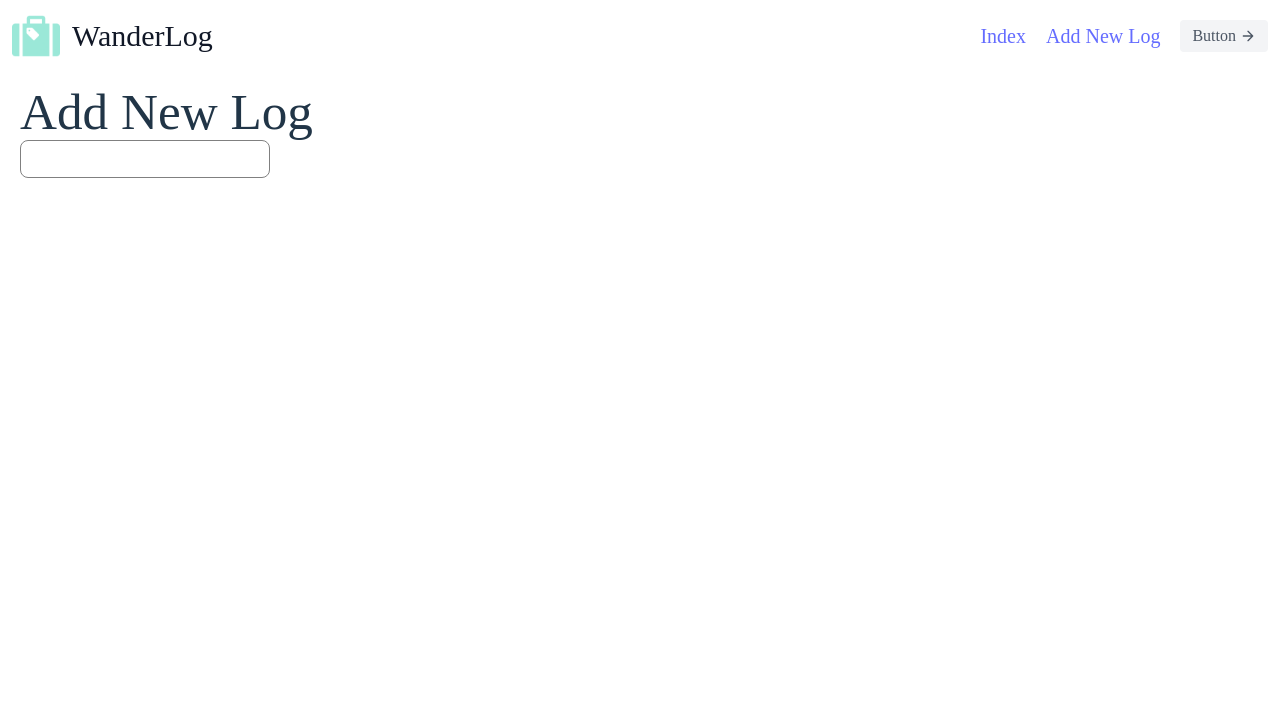
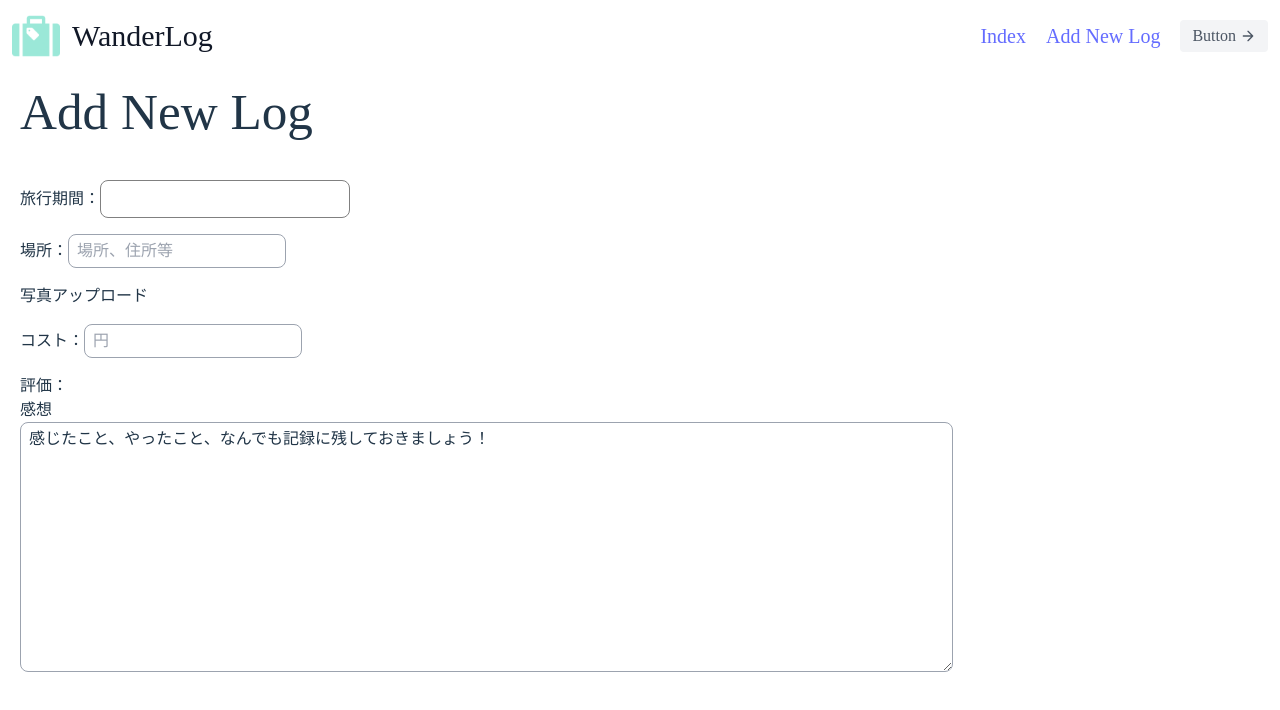
Before and after one commit to arki-s/WanderLog, a React (Vite) app: page /create in a window 1280 px wide. Shown: the top 710 px of the page. Built offline with nearby package versions, Linux system fonts and the light colour scheme; a web font is replaced by a local one.

Commit message:
added labels to the create page

```diff
--- a/src/components/Create.tsx
+++ b/src/components/Create.tsx
@@ -17,7 +17,9 @@ const Create = () => {
     <div className='relative h-screen pt-16'>
       <div className='m-5'>
         <h1>Add New Log</h1>
-        <div>
+        <div className="pt-10">
+          <div className="pb-4">
+            <label>旅行期間：
               <DatePicker
                 selectsRange={true}
                 startDate={startDate}
@@ -32,6 +34,42 @@ const Create = () => {
                 isClearable={true}
                 className='custom-datepicker'
               />
+            </label>
+          </div>
+
+          <div className="pb-4">
+            <label>場所：
+              <input type="text" placeholder='場所、住所等' className="border border-gray-400 px-2 py-1 rounded-lg" />
+            </label>
+          </div>
+
+          <div className="pb-4">
+            <label>写真アップロード</label>
+          </div>
+
+          <div className="pb-4">
+            <label>コスト：
+              <input type="number" min="0" placeholder='円' className="border border-gray-400 px-2 py-1 rounded-lg" />
+            </label>
+          </div>
+
+          <div>
+            <label>評価：</label>
+          </div>
+
+          <div>
+            <label>
+              感想
+              <p>
+                <textarea cols={100} rows={10} className="border border-gray-400 px-2 py-1 rounded-lg">
+                  感じたこと、やったこと、なんでも記録に残しておきましょう！
+                </textarea>
+              </p>
+            </label>
+
+          </div>
+
+
         </div>
 
       </div>
--- a/src/index.css
+++ b/src/index.css
@@ -36,6 +36,7 @@ body {
   display: flex;
   width: 100vw;
   height: 100vh;
+  background-color: ;
   /* place-items: center; */
   /* min-width: 100vw;
   min-height: 100vh; */
```
Lines whose indentation alone changed are shown as unchanged.
